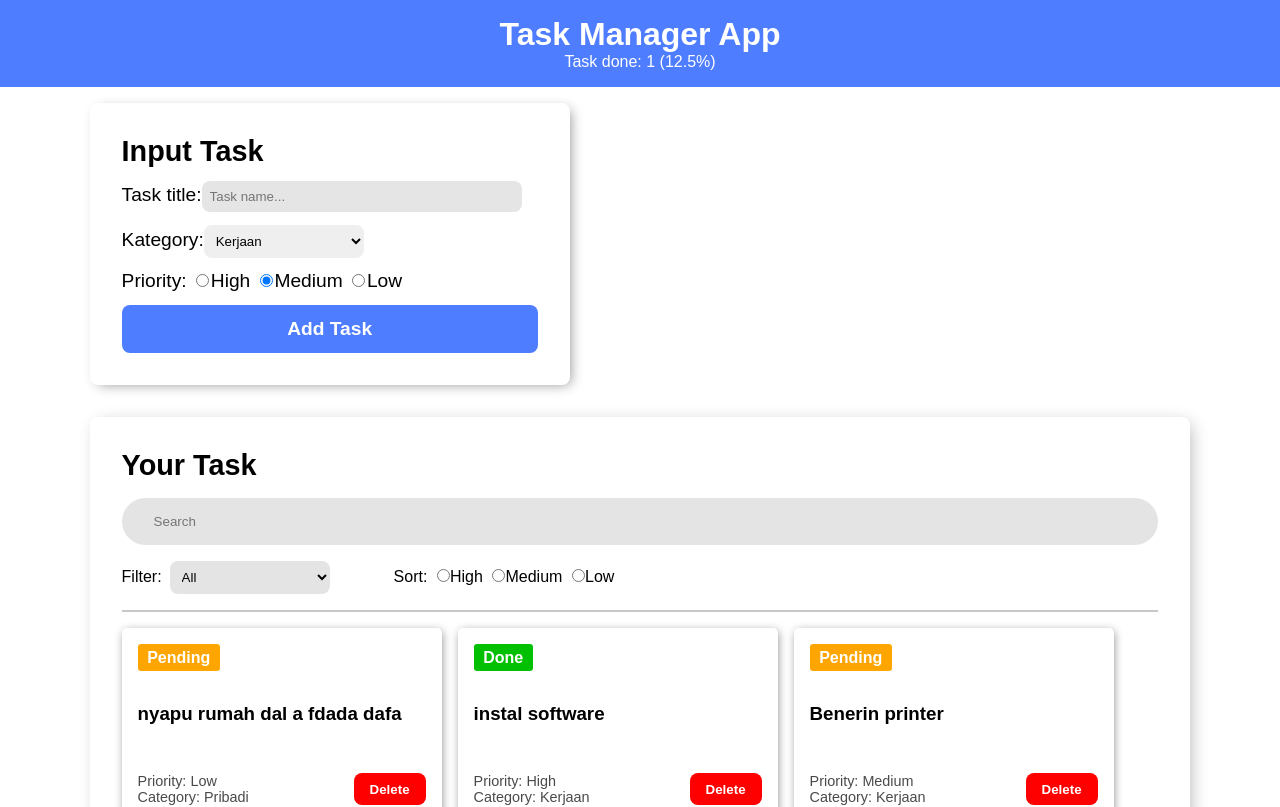
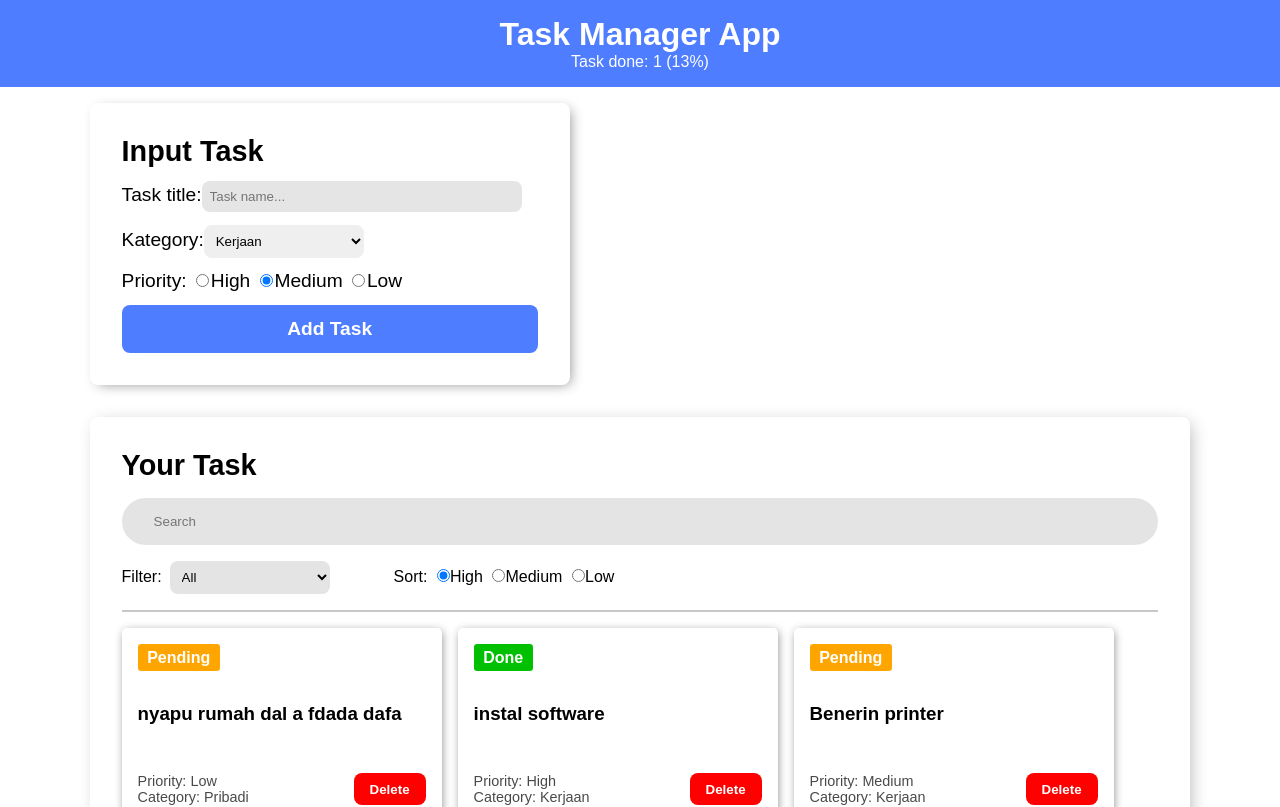
Before and after one commit to Muhamad-Ihdal/Landing-pages, a React (Vite) app in the folder project-with-React/project-10-react-1/: page / in a window 1280 px wide. Shown: the top 807 px of the page. Built offline with nearby package versions, Linux system fonts and the light colour scheme.

Commit message:
project 10 jadi 100%  (before refaktor)

```diff
--- a/project-with-React/project-10-react-1/src/App.jsx
+++ b/project-with-React/project-10-react-1/src/App.jsx
@@ -66,7 +66,7 @@ const data = [
 const defaultFilter = {
   search: "",
   filter: "all",
-  sort: "",
+  sort: "high",
 };
 
 export default function App() {
@@ -91,6 +91,7 @@ export default function App() {
   }
 
   function handleFilter(newFilter) {
+    console.log(newFilter)
     setFilter(newFilter)
   }
 
--- a/project-with-React/project-10-react-1/src/components/Header.jsx
+++ b/project-with-React/project-10-react-1/src/components/Header.jsx
@@ -7,7 +7,7 @@ export default function Header({tasks}) {
     <>
       <header>
         <h1>Task Manager App</h1>
-        <p>Task done: {taskDone} ({(taskDone/allTask) * 100}%)</p>
+        <p>Task done: {taskDone} ({Math.round((taskDone/allTask) * 100)}%)</p>
       </header>
     </>
   );
--- a/project-with-React/project-10-react-1/src/components/TaskFilter.jsx
+++ b/project-with-React/project-10-react-1/src/components/TaskFilter.jsx
@@ -1,28 +1,34 @@
-export default function TaskFilter() {
-
+export default function TaskFilter({filter,handleFilter}) {
+  function handleRadioSort(e) {
+    handleFilter({...filter,sort:e.target.value})
+  }
 
   return (
-    <form className="searchAndFilter">
+    <div className="searchAndFilter">
       <div className="searchInputContainer">
-        <input type="text" placeholder="Search" />
+        <input value={filter.search} type="text" placeholder="Search" onChange={(e)=>{
+          handleFilter({...filter,search:e.target.value})
+        }}/>
       </div>
 
       <label htmlFor="filter" className="labelFilter">
         Filter:
       </label>
-      <select>
+      <select value={filter.filter} onChange={(e)=>{
+          handleFilter({...filter,filter:e.target.value})
+        }}>
         <option value="all">All</option>
         <option value="done">Done</option>
         <option value="pending">Pending</option>
       </select>
 
       <label className="labelSort">Sort:</label>
-      <input type="radio" name="sortPriority" id="sortHigh" className="radioSort"/>
+      <input checked={filter.sort === "high"} type="radio" name="sortPriority" id="sortHigh" className="radioSort" onChange={handleRadioSort} value="high"/>
       <label htmlFor="sortHigh">High</label>
-      <input type="radio" name="sortPriority" id="sortMedium" className="radioSort"/>
+      <input checked={filter.sort === "medium"} type="radio" name="sortPriority" id="sortMedium" className="radioSort" onChange={handleRadioSort} value="medium"/>
       <label htmlFor="sortMedium">Medium</label>
-      <input type="radio" name="sortPriority" id="sortLow" className="radioSort"/>
+      <input checked={filter.sort === "low"} type="radio" name="sortPriority" id="sortLow" className="radioSort" onChange={handleRadioSort} value="low"/>
       <label htmlFor="sortLow">Low</label>
-    </form>
+    </div>
   );
 }
--- a/project-with-React/project-10-react-1/src/components/TaskForm.jsx
+++ b/project-with-React/project-10-react-1/src/components/TaskForm.jsx
@@ -1,5 +1,5 @@
 import { useState } from "react";
-import generateId from "./idGenerator";
+import { generateId } from "./utils";
 
 export default function TaskForm({ onAddTask }) {
   const [title, setTitle] = useState("");
--- a/project-with-React/project-10-react-1/src/components/TaskList.jsx
+++ b/project-with-React/project-10-react-1/src/components/TaskList.jsx
@@ -1,12 +1,23 @@
 import TaskItem from "./TaskItem";
 import TaskFilter from "./TaskFilter";
+import { normalize } from "./utils";
 
 
-export default function TaskList({ dataTasks, onDelete, onToggleDone }) {
+export default function TaskList({ dataTasks, onDelete, onToggleDone , handleFilter, filter}) {
+  if (filter.search.trim()) {
+    dataTasks = dataTasks.filter(dt => normalize(dt.title).includes(normalize(filter.search)))
+  }
+
+  if (filter.filter !== "all") {
+    dataTasks = dataTasks.filter(dt => (filter.filter === "done") ? dt.isDone : !dt.isDone)
+  }
+
+
+
   return (
     <div className="taskListContainer">
       <h2 className="listHeader">Your Task</h2>
-      <TaskFilter />
+      <TaskFilter filter={filter} handleFilter={handleFilter}/>
       <div className="taskContainer">
         {dataTasks.map((t) => {
           return <TaskItem task={t} onDelete={onDelete} onToggleDone={onToggleDone}/>;
--- a/project-with-React/project-10-react-1/src/components/idGenerator.jsx
+++ /dev/null
@@ -1,3 +0,0 @@
-export default function generateId() {
-    return Date.now().toString(36).substring(2,10)
-}
--- /dev/null
+++ b/project-with-React/project-10-react-1/src/components/utils.jsx
@@ -0,0 +1,7 @@
+export function generateId() {
+  return Date.now().toString(36).substring(2, 10);
+}
+
+export function normalize(text) {
+  return text.trim().toLowerCase().replace(" ", "");
+}
```
